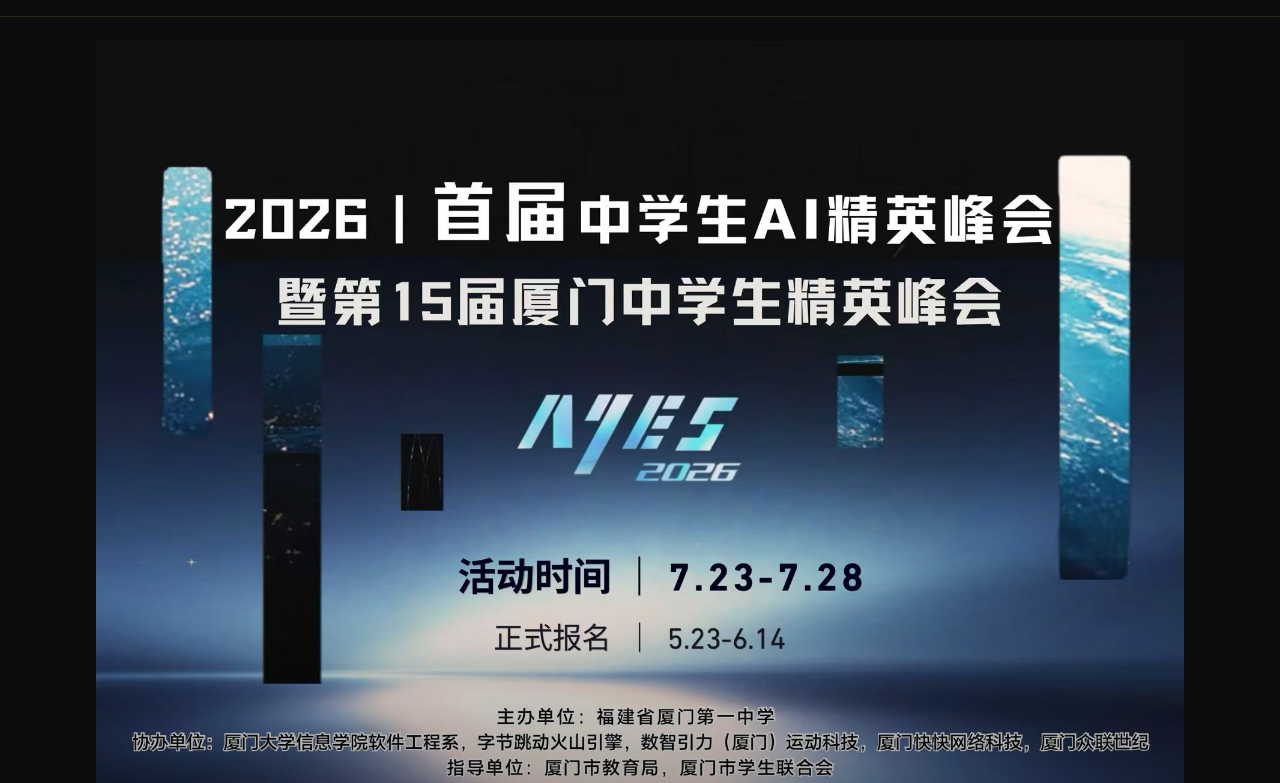
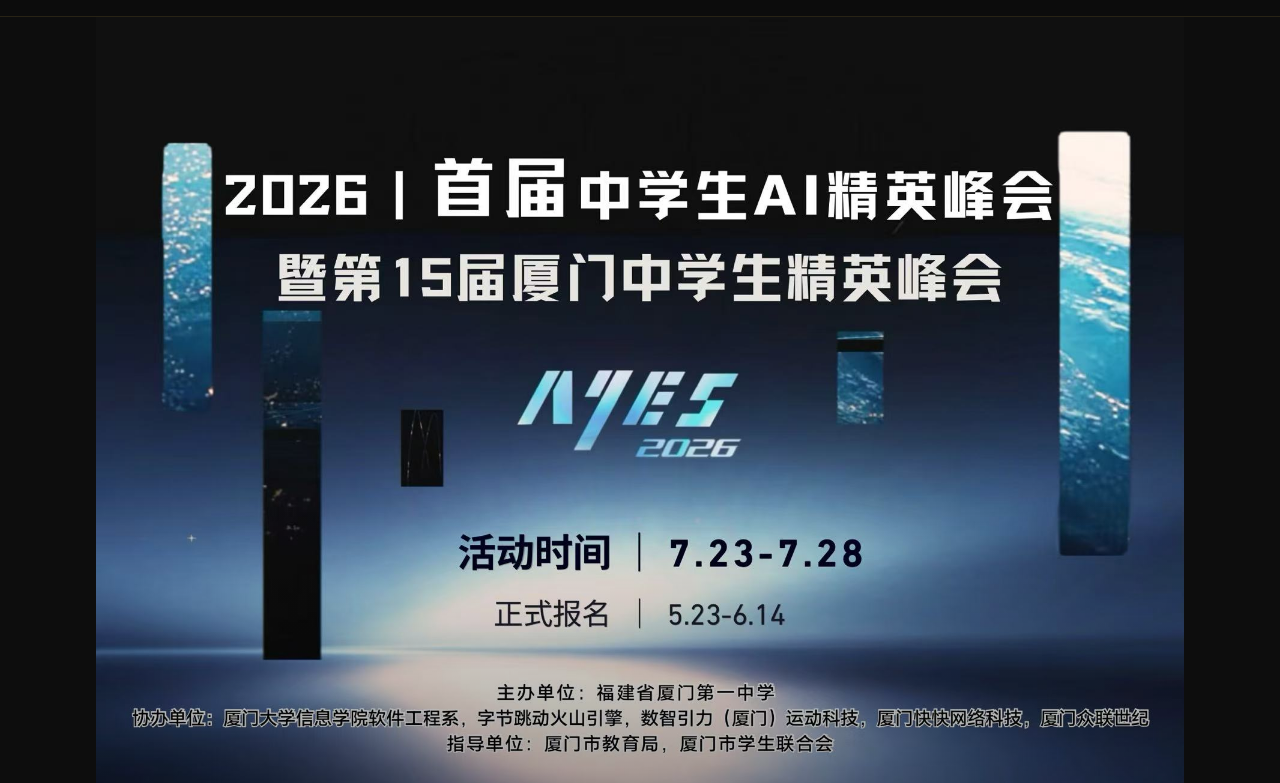
Before and after one commit to I-N-T/i-n-t.github.io, a plain HTML site: page index.html in a window 1280 px wide. Shown: the part 55-838 px from the top of the page. Drawn offline with nearby package versions, Linux system fonts and the light colour scheme.

Commit message:
Update index.html

```diff
--- a/index.html
+++ b/index.html
@@ -131,7 +131,7 @@
     max-width: 1200px;
     aspect-ratio: 1812 / 1279;
     position: relative;
-    margin: 1.5rem auto 0;
+    margin: 0 auto 0;
     flex-shrink: 0;
   }
   .hero-bg img {
```
